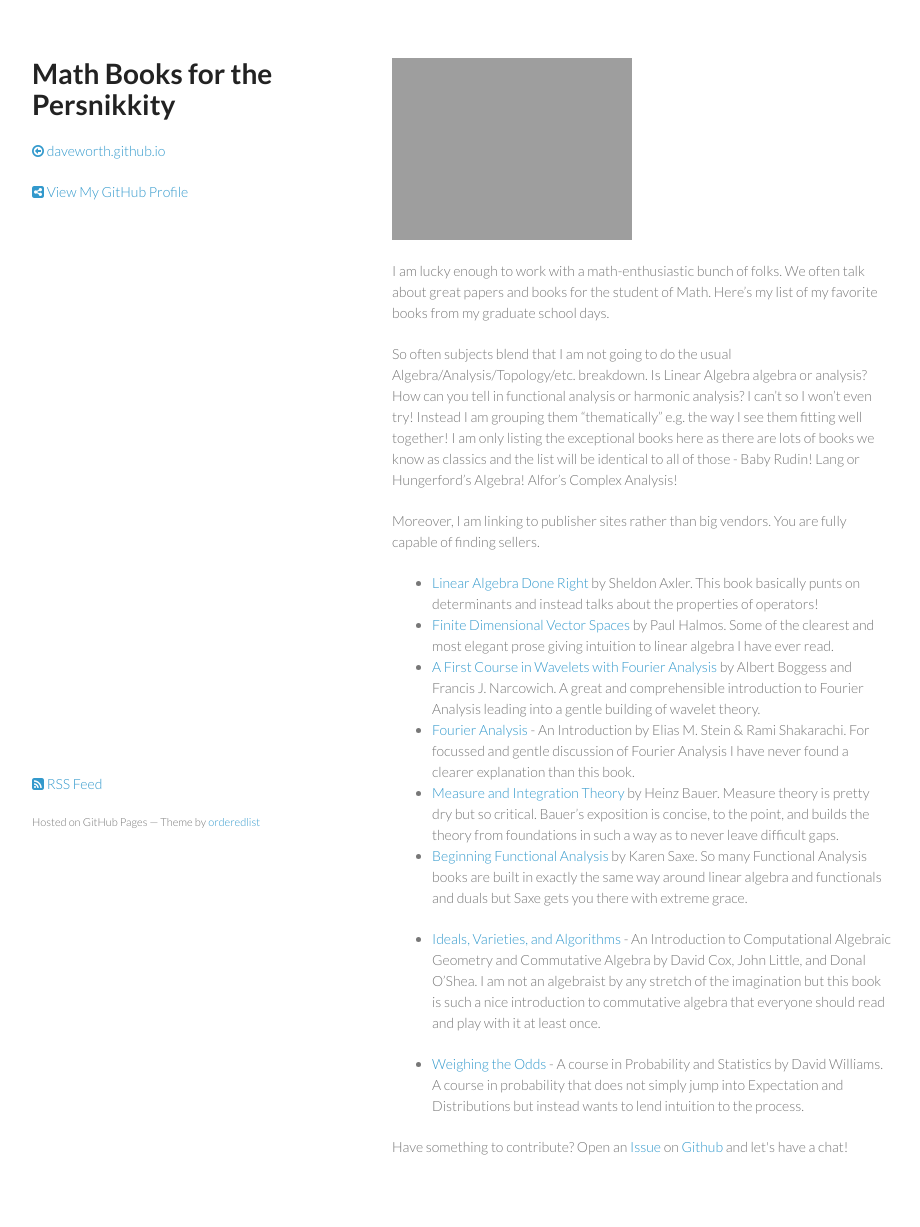
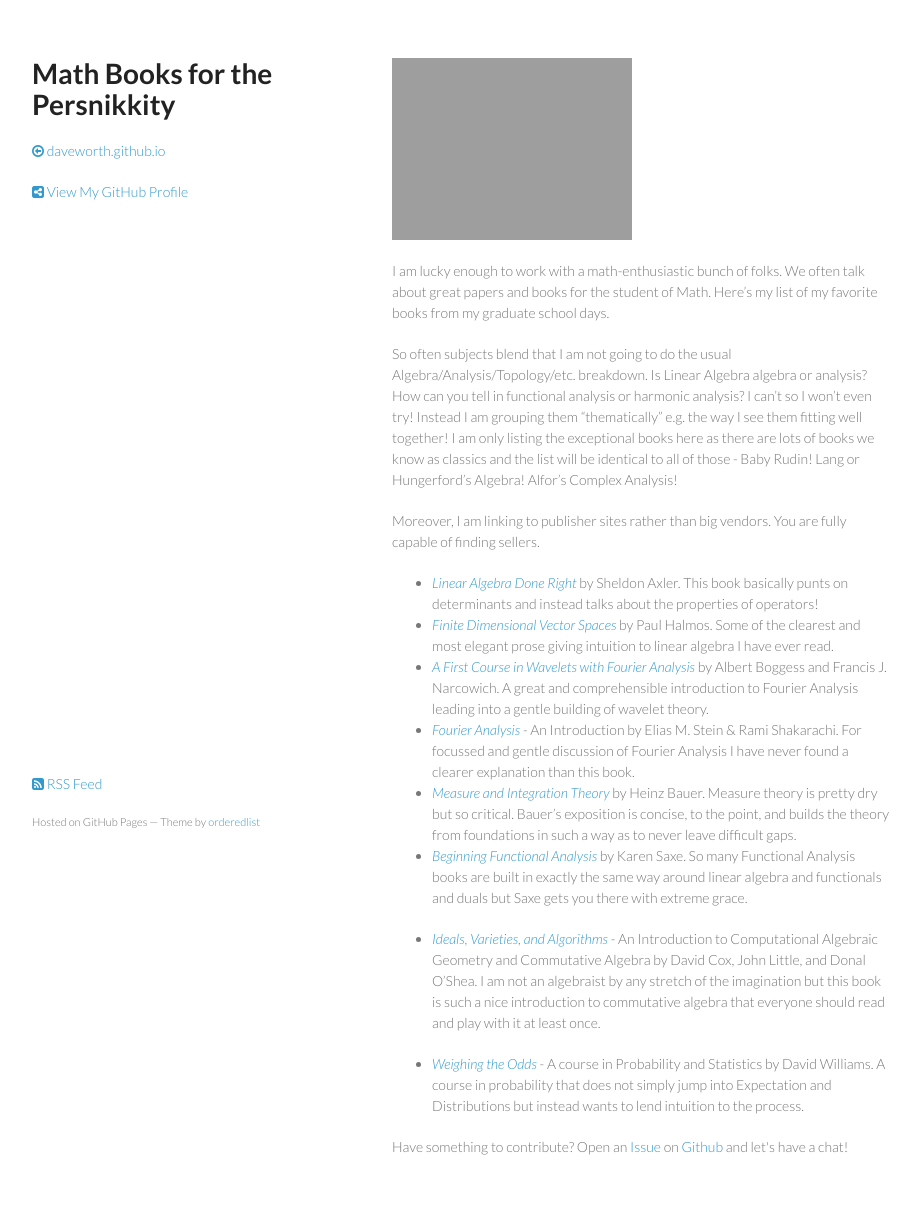
Before and after one commit to daveworth/daveworth.github.com, a Jekyll site: the page built from _posts/2015-02-19-math-books-for-the-persnikkity.markdown, in a window 1280 px wide. Shown: the whole page, without its empty margins (178-1098 px from the left). Built offline with Jekyll 4.4.1, drawn with Linux system fonts in a browser that asks for light colours; nearby versions of some CDN libraries; grey boxes are pictures that could not be loaded.

Commit message:
emphasis!

```diff
--- a/_posts/2015-02-19-math-books-for-the-persnikkity.markdown
+++ b/_posts/2015-02-19-math-books-for-the-persnikkity.markdown
@@ -32,35 +32,35 @@ Complex Analysis!
 Moreover, I am linking to publisher sites rather than big vendors.  You are
 fully capable of finding sellers.
 
-* [Linear Algebra Done Right](http://linear.axler.net/) by Sheldon Axler.  This
+* _[Linear Algebra Done Right](http://linear.axler.net/)_ by Sheldon Axler. This
   book basically punts on determinants and instead talks about the properties of
   operators!
-* [Finite Dimensional Vector Spaces](http://www.springer.com/mathematics/algebra/book/978-0-387-90093-3)
+* _[Finite Dimensional Vector Spaces](http://www.springer.com/mathematics/algebra/book/978-0-387-90093-3)_
   by Paul Halmos.  Some of the clearest and most elegant prose giving intuition to linear algebra I have ever read.
-* [A First Course in Wavelets with Fourier Analysis](http://www.wiley.com/WileyCDA/WileyTitle/productCd-0470431172.html)
+* _[A First Course in Wavelets with Fourier Analysis](http://www.wiley.com/WileyCDA/WileyTitle/productCd-0470431172.html)_
   by Albert Boggess and Francis J. Narcowich.  A great and comprehensible
   introduction to Fourier Analysis leading into a gentle building of wavelet
   theory.
-* [Fourier Analysis](http://press.princeton.edu/titles/7562.html) -
+* _[Fourier Analysis](http://press.princeton.edu/titles/7562.html)_ -
   An Introduction by Elias M. Stein &amp; Rami Shakarachi.  For focussed
   and gentle discussion of Fourier Analysis I have never found a clearer
   explanation than this book.
-* [Measure and Integration Theory](http://www.degruyter.com/view/product/174435)
+* _[Measure and Integration Theory](http://www.degruyter.com/view/product/174435)_
   by Heinz Bauer.  Measure theory is pretty dry but so critical.  Bauer's
   exposition is concise, to the point, and builds the theory from foundations in
   such a way as to never leave difficult gaps.
-* [Beginning Functional Analysis](http://www.springer.com/mathematics/analysis/book/978-0-387-95224-6)
+* _[Beginning Functional Analysis](http://www.springer.com/mathematics/analysis/book/978-0-387-95224-6)_
   by Karen Saxe.  So many Functional Analysis books are built in exactly the
   same way around linear algebra and functionals and duals but Saxe gets you
   there with extreme grace.
 
-* [Ideals, Varieties, and Algorithms](http://www.springer.com/mathematics/algebra/book/978-0-387-35650-1) -
+* _[Ideals, Varieties, and Algorithms](http://www.springer.com/mathematics/algebra/book/978-0-387-35650-1)_ -
   An Introduction to Computational Algebraic Geometry and Commutative Algebra
   by David Cox, John Little, and Donal O'Shea.  I am not an algebraist by any
   stretch of the imagination but this book is such a nice introduction to
   commutative algebra that everyone should read and play with it at least once.
 
-* [Weighing the Odds](http://www.cambridge.org/us/academic/subjects/statistics-probability/statistical-theory-and-methods/weighing-odds-course-probability-and-statistics) -
+* _[Weighing the Odds](http://www.cambridge.org/us/academic/subjects/statistics-probability/statistical-theory-and-methods/weighing-odds-course-probability-and-statistics)_ -
   A course in Probability and Statistics by David Williams.  A course in
   probability that does not simply jump into Expectation and Distributions but
   instead wants to lend intuition to the process.
```
